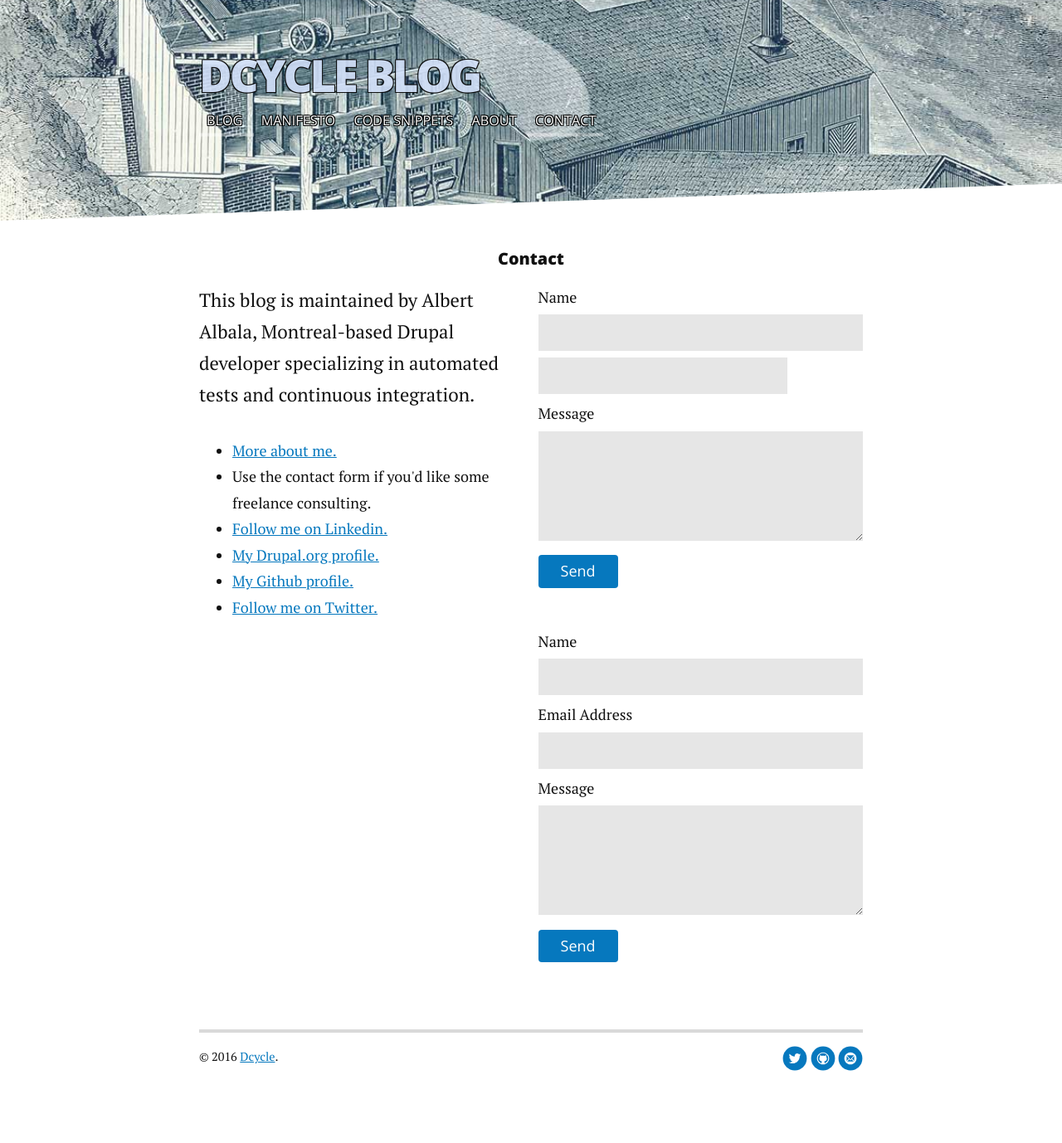
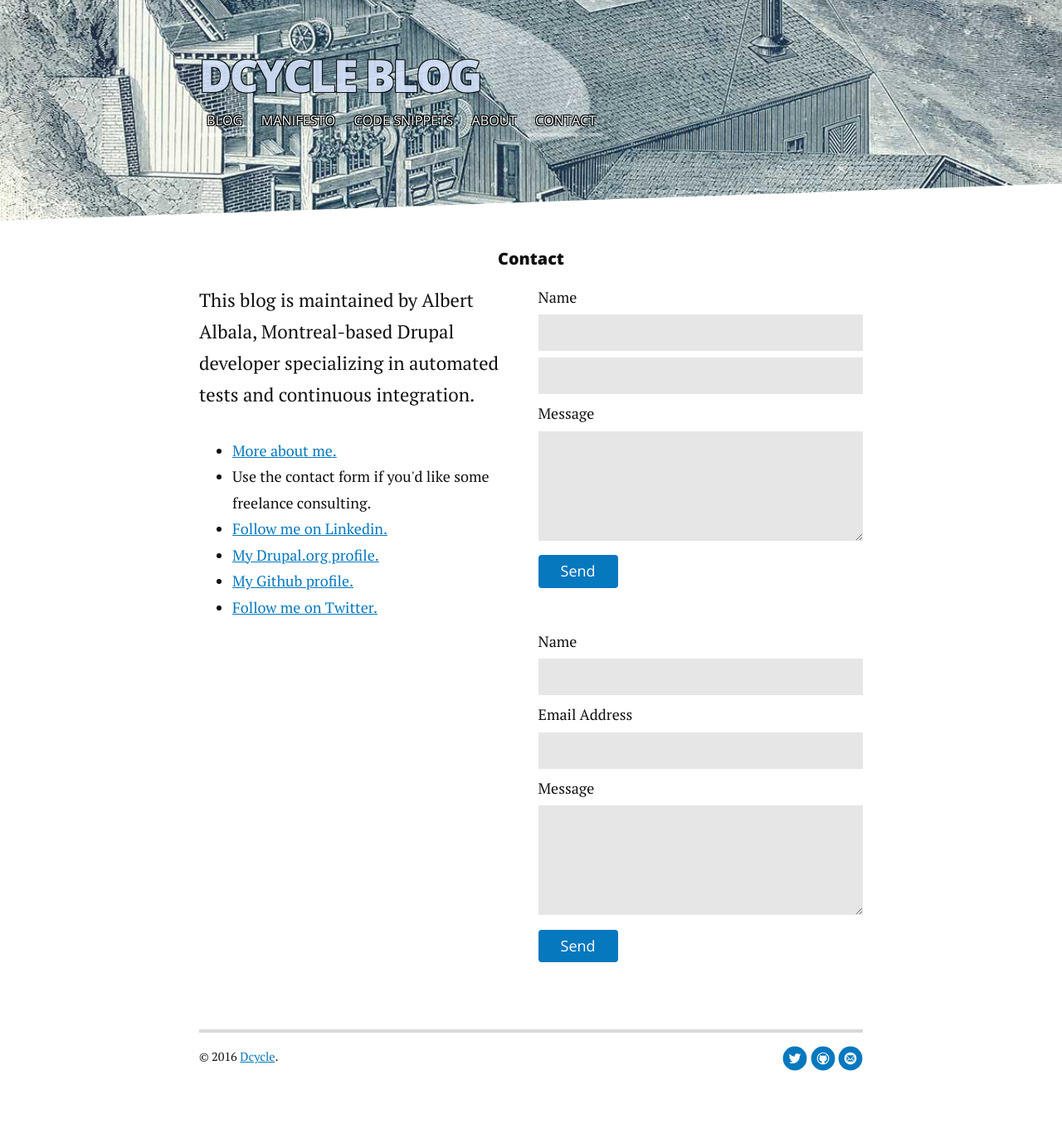
Before and after one commit to alberto56/dcycleblog, a Jekyll site: the page built from contact.md, in a window 1280 px wide. Shown: the whole page at 83% size. Built offline with Jekyll 4.4.1, drawn with Linux system fonts in a browser that asks for light colours; nearby versions of some CDN libraries.

Commit message:
Update contact.md

```diff
--- a/contact.md
+++ b/contact.md
@@ -20,7 +20,7 @@ title: Contact Dcycle
     <label for="name">Name</label>
     <input type="hidden" name="_next" value="http://blog.dcycle.com/thanks">
     <input type="text" id="name" name="name" class="full-width"><br>
-    <input type="email" name="_replyto">
+    <input type="email" id="email" name="_replyto" class="full-width"><br>
     <label for="message">Message</label>
     <textarea name="message" id="message" cols="30" rows="10" class="full-width"></textarea><br>
     <input type="submit" value="Send" class="button">
```
